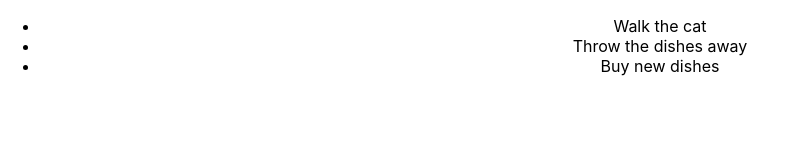
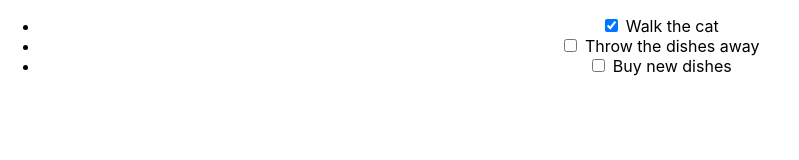
Before and after one commit to DeryaKurin/intro-to-react, a React (Create React App) app: page / in a window 1280 px wide. Shown: the top 160 px of the page, without its empty margins (0-799 px from the left). Built offline with nearby package versions, Linux system fonts and the light colour scheme.

Commit message:
Checkpoint-5-interfaces: React-ToDo: completed

```diff
--- a/src/components/ToDo.js
+++ b/src/components/ToDo.js
@@ -3,7 +3,10 @@
 class ToDo extends Component {
   render() {
     return (
-       <li> { this.props.description } </li>
+       <li>
+         <input type="checkbox" checked={ this.props.isCompleted } onChange={ this.props.toggleComplete } />
+         <span> {this.props.description} </span>
+       </li>
     );
   }
 }
```
